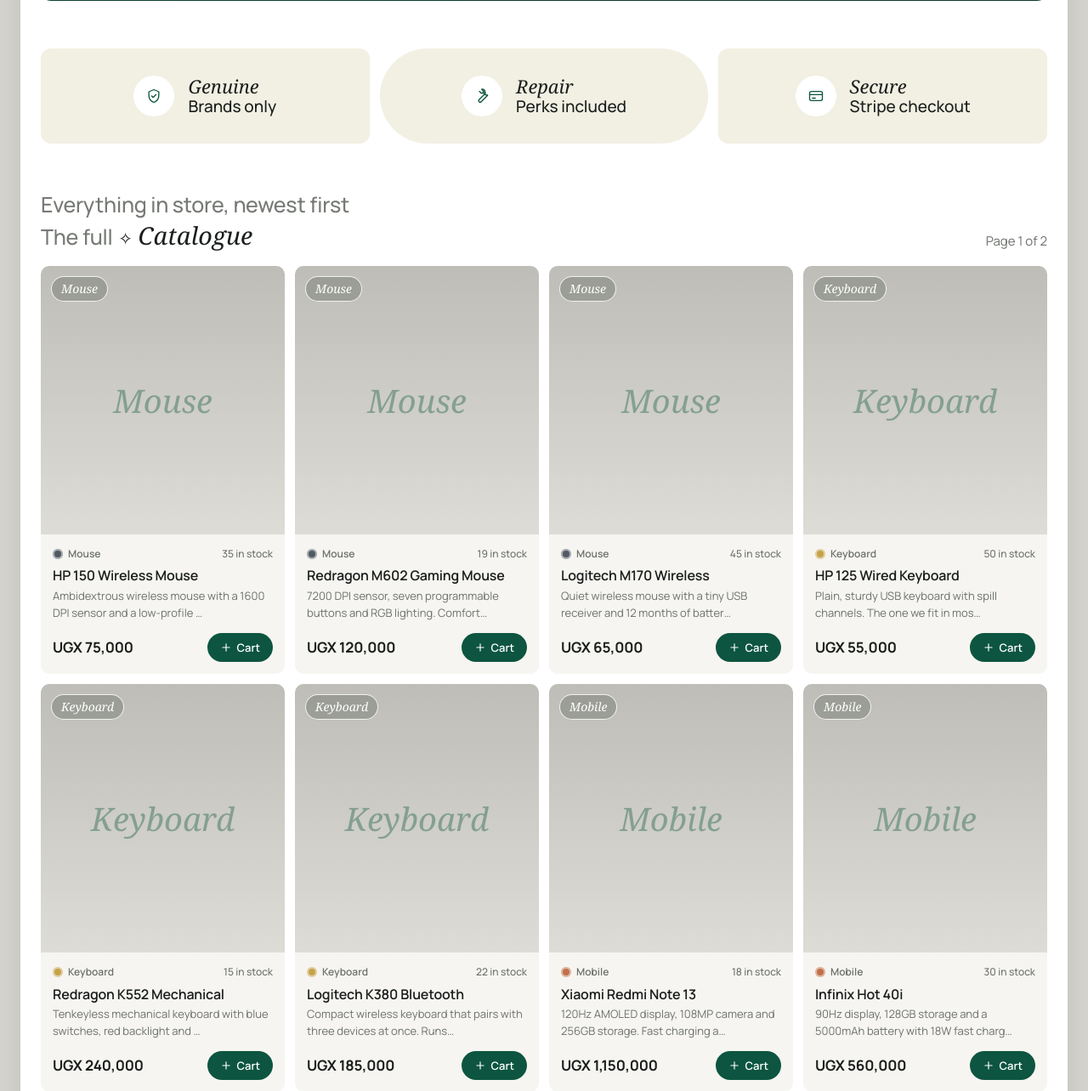
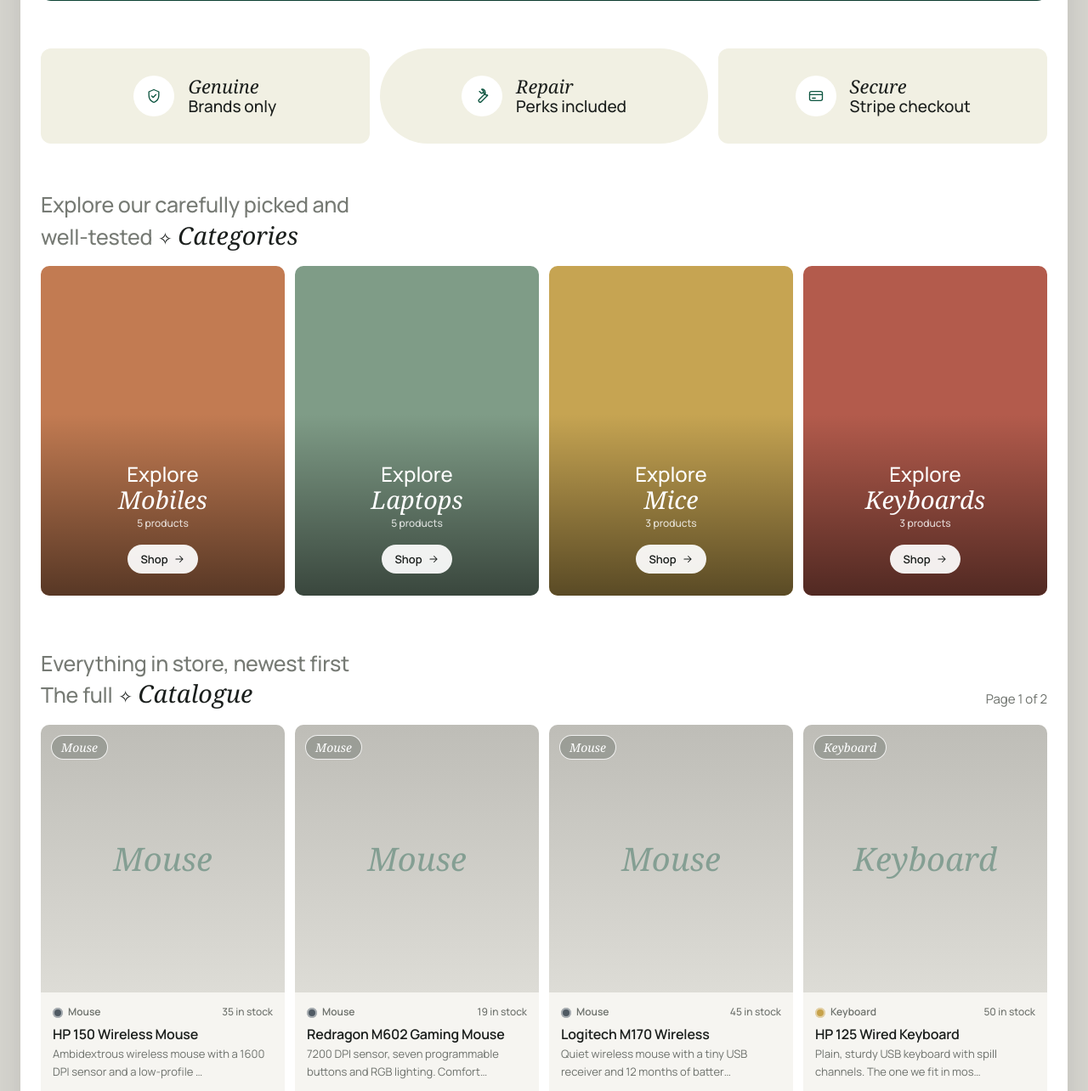
Before and after one commit to NicholasOpifeni/fundi-electric, a PHP site: page / in a window 1280 px wide. Shown: the part 1659-2943 px from the top of the page at 85% size. Run offline with PHP 8.4, Linux system fonts and the light colour scheme; data comes from the database, SQL or seed files in the repository; some web fonts are replaced.

Commit message:
Add category tiles to the home page

```diff
--- a/css/app.css
+++ b/css/app.css
@@ -753,6 +753,60 @@ img.media--photo { object-fit: cover; }
   .value--round { border-radius: var(--radius); }
 }
 
+/* Categories -------------------------------------------------------------- */
+
+.categories { display: grid; grid-template-columns: repeat(4, 1fr); gap: 12px; }
+.category {
+  position: relative;
+  display: flex;
+  flex-direction: column;
+  align-items: center;
+  justify-content: flex-end;
+  gap: 18px;
+  aspect-ratio: 4 / 5.4;
+  padding: 24px 16px 26px;
+  overflow: hidden;
+  border-radius: 10px;
+  color: #fff;
+  text-align: center;
+  isolation: isolate;
+}
+.category--0 { background: #c27b52; }
+.category--1 { background: #7f9c87; }
+.category--2 { background: #c6a452; }
+.category--3 { background: #b35b4c; }
+.category > img {
+  position: absolute;
+  inset: 0;
+  z-index: -2;
+  width: 100%;
+  height: 100%;
+  transition: transform .6s;
+}
+.category > img.media--cutout { padding: 12% 12% 38%; }
+.category::after {
+  content: "";
+  position: absolute;
+  inset: 0;
+  z-index: -1;
+  background: linear-gradient(180deg, rgba(0, 0, 0, 0) 45%, rgba(0, 0, 0, .55) 100%);
+}
+.category:hover > img { transform: scale(1.05); }
+.category__label { display: flex; flex-direction: column; font-size: 24px; font-weight: 500; line-height: 1.1; }
+.category__label em { font-size: 1.2em; }
+.category__label small { margin-top: 6px; font-size: 12px; font-weight: 500; opacity: .8; }
+
+@media (max-width: 960px) {
+  .categories { grid-template-columns: repeat(3, 1fr); }
+}
+
+@media (max-width: 720px) {
+  .categories { grid-template-columns: 1fr 1fr; gap: 10px; }
+  .category { aspect-ratio: 4 / 5.6; }
+  .category > img.media--cutout { padding: 6% 16% 60%; }
+  .category__label { font-size: 19px; }
+}
+
 /* Pagination -------------------------------------------------------------- */
 
 .pagination { display: flex; flex-wrap: wrap; justify-content: center; gap: 8px; margin-top: 32px; }
--- a/includes/helpers.php
+++ b/includes/helpers.php
@@ -259,6 +259,14 @@ function product_category($product)
     return strtolower(trim((string) $product['product_catag']));
 }
 
+/** Plural label for a category, e.g. "Laptops". "mouse" becomes "Mice", not "Mouses". */
+function category_plural($category)
+{
+    $irregular = array('mouse' => 'mice');
+    $category  = strtolower(trim((string) $category));
+    return ucfirst(isset($irregular[$category]) ? $irregular[$category] : $category . 's');
+}
+
 /**
  * Web path to a product photo, or '' when the file isn't in PRODUCT_IMAGE_DIR
  * yet, so pages can show a placeholder instead of a broken image.
--- a/index.php
+++ b/index.php
@@ -1,13 +1,33 @@
 <?php
 /**
- * Home page: hero, new arrivals, story banner, value pills and the full
- * paginated catalogue.
+ * Home page: hero, new arrivals, story banner, value pills, categories and
+ * the full paginated catalogue.
  */
 require_once __DIR__ . '/includes/init.php';
 require_once __DIR__ . '/includes/product-card.php';
 
 /* New arrivals: the eight latest products, for the carousel. */
 $latest = db_all($conn, 'SELECT * FROM products ORDER BY product_id DESC LIMIT 8');
+
+/* Categories: product count and a cover photo for each, from a single query. */
+$categories = array();
+foreach (db_all($conn, 'SELECT product_catag, product_img FROM products ORDER BY product_id DESC') as $row) {
+    $name = product_category($row);
+    if (!isset($categories[$name])) {
+        $categories[$name] = array('name' => $name, 'total' => 0, 'img' => '');
+    }
+    $categories[$name]['total']++;
+
+    // Use the newest photo, but prefer one on a plain background: it blends into the coloured tile.
+    $cover = $categories[$name]['img'];
+    if (product_image($row['product_img']) !== ''
+        && ($cover === '' || (!image_is_cutout($cover) && image_is_cutout($row['product_img'])))) {
+        $categories[$name]['img'] = $row['product_img'];
+    }
+}
+uasort($categories, function ($a, $b) {
+    return $b['total'] - $a['total'];
+});
 
 /* Full catalogue, newest first. Out-of-range page numbers show the nearest real page. */
 $totalRow   = db_one($conn, 'SELECT COUNT(*) AS total FROM products');
@@ -86,6 +106,32 @@ include __DIR__ . '/includes/headerNav.php';
   </div>
 </section>
 
+<!-- Categories ============================================================ -->
+<section class="section" id="categories">
+  <div class="section__head">
+    <h2 class="sec-title">
+      <span>Explore our carefully picked and</span>
+      <span>well-tested <i class="spark" aria-hidden="true">✧</i> <em>Categories</em></span>
+    </h2>
+  </div>
+
+  <div class="categories">
+    <?php $tile = 0; foreach ($categories as $category) { ?>
+      <a class="category category--<?php echo $tile++ % 4; ?>" href="search.php?cat=<?php echo e(urlencode($category['name'])); ?>">
+        <?php if ($category['img'] !== '') { ?>
+          <img class="<?php echo media_class($category['img']); ?>" src="<?php echo e(product_image($category['img'])); ?>" alt="" loading="lazy">
+        <?php } ?>
+        <span class="category__label">
+          <span>Explore</span>
+          <em><?php echo e(category_plural($category['name'])); ?></em>
+          <small><?php echo $category['total']; ?> product<?php echo $category['total'] === 1 ? '' : 's'; ?></small>
+        </span>
+        <span class="btn btn--light btn--sm">Shop <?php echo icon('arrow'); ?></span>
+      </a>
+    <?php } ?>
+  </div>
+</section>
+
 <!-- Full catalogue ======================================================== -->
 <section class="section" id="catalogue">
   <div class="section__head">
```
